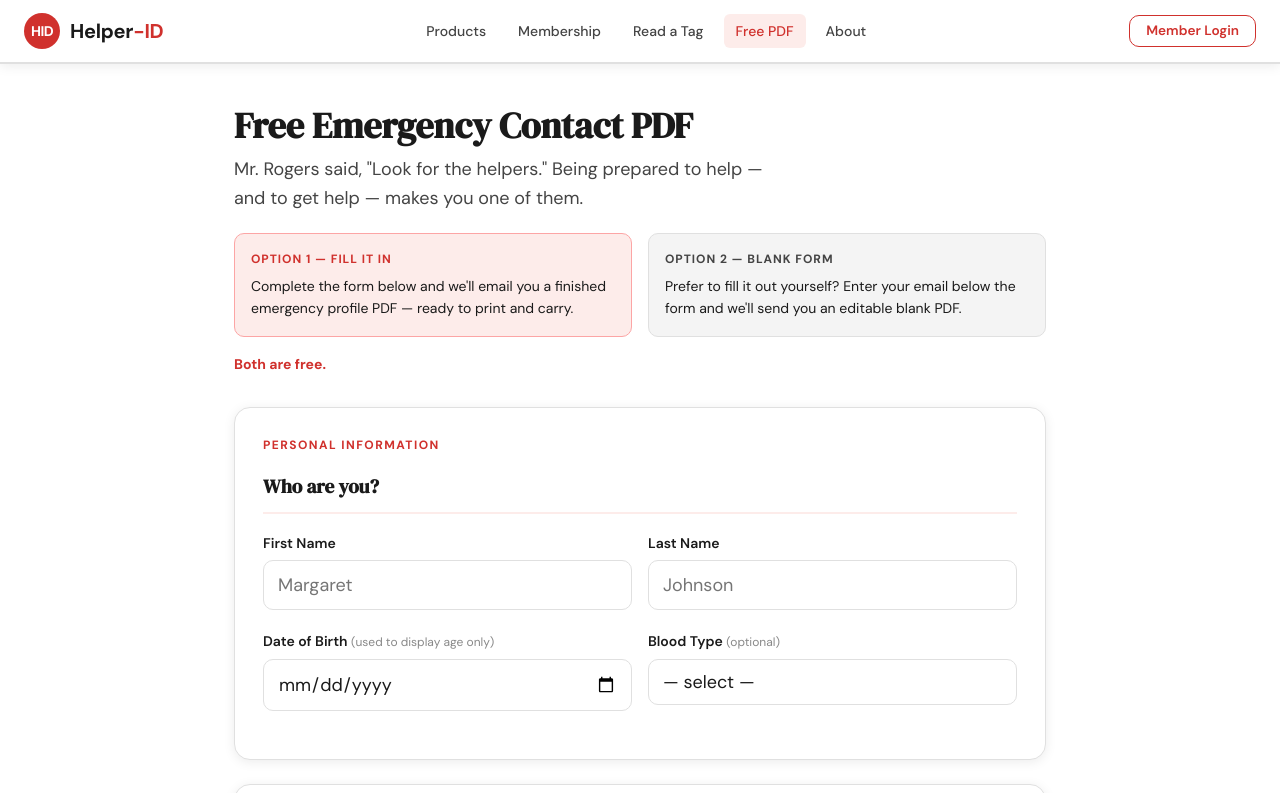
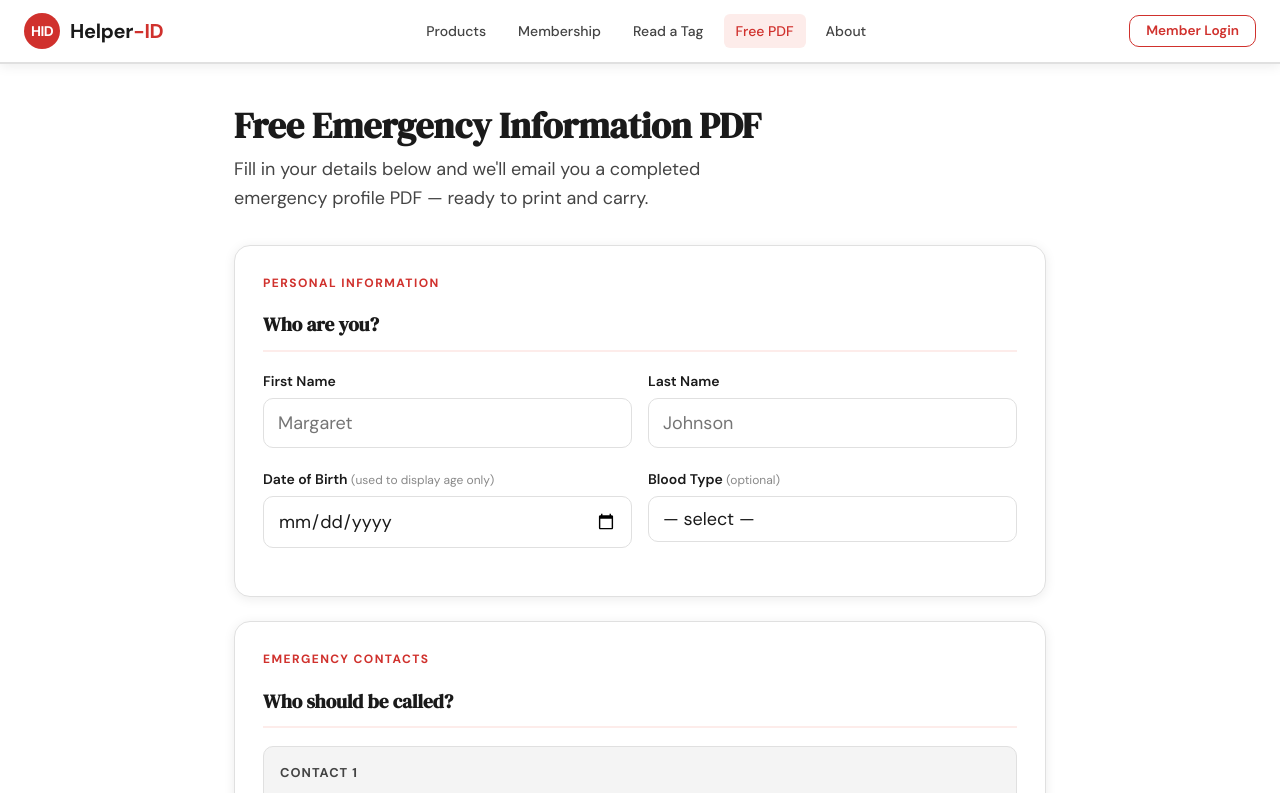
Before and after one commit to TheEmpathyLab/helper-id-reader, a plain HTML site: page pdf.html in a window 1280 px wide. Shown: the top 793 px of the page. Drawn offline with Linux system fonts and the light colour scheme.

Commit message:
Revert "Update pdf.html page header with two-option layout and Mr. Rogers copy"
This reverts commit 3095c4c3065d982dcf3d30ead71a2829ab2fbae6.

```diff
--- a/pdf.html
+++ b/pdf.html
@@ -51,26 +51,15 @@
   <main class="hid-main">
 
     <div class="hid-page-title">
-      <h1>Free Emergency Contact PDF</h1>
-      <p>Mr. Rogers said, "Look for the helpers." Being prepared to help — and to get help — makes you one of them.</p>
-      <div style="display:grid;grid-template-columns:repeat(auto-fit,minmax(220px,1fr));gap:var(--space-4);margin-top:var(--space-5);text-align:left;">
-        <div style="background:var(--red-light);border:1.5px solid #FCA5A5;border-radius:var(--radius);padding:var(--space-4);">
-          <div style="font-size:var(--text-xs);font-weight:700;text-transform:uppercase;letter-spacing:0.08em;color:var(--red);margin-bottom:6px;">Option 1 — Fill it in</div>
-          <div style="font-size:var(--text-sm);color:var(--black);line-height:1.6;">Complete the form below and we'll email you a finished emergency profile PDF — ready to print and carry.</div>
-        </div>
-        <div style="background:var(--gray-light);border:1.5px solid var(--border);border-radius:var(--radius);padding:var(--space-4);">
-          <div style="font-size:var(--text-xs);font-weight:700;text-transform:uppercase;letter-spacing:0.08em;color:var(--gray-dark);margin-bottom:6px;">Option 2 — Blank form</div>
-          <div style="font-size:var(--text-sm);color:var(--black);line-height:1.6;">Prefer to fill it out yourself? Enter your email below the form and we'll send you an editable blank PDF.</div>
-        </div>
-      </div>
-      <p style="margin-top:var(--space-4);font-size:var(--text-sm);font-weight:700;color:var(--red);">Both are free.</p>
+      <h1>Free Emergency Information PDF</h1>
+      <p>Fill in your details below and we'll email you a completed emergency profile PDF — ready to print and carry.</p>
     </div>
 
     <div id="form-fields"></div>
 
     <!-- Email + consent + submit -->
     <div class="hid-card">
-      <div class="hid-card-title">Option 1 — Where should we send it?</div>
+      <div class="hid-card-title">Where should we send it?</div>
       <div class="hid-form-group">
         <label class="hid-label" for="pdfEmail">Your Email Address</label>
         <input class="hid-input" type="email" id="pdfEmail" placeholder="you@email.com" />
@@ -91,7 +80,7 @@
     <div style="margin-top:var(--space-6);text-align:center;">
       <p style="font-size:var(--text-sm);color:var(--gray-mid);margin-bottom:var(--space-4);">— or —</p>
       <div class="hid-card" style="text-align:left;">
-        <div class="hid-card-title">Option 2 — Get the blank form</div>
+        <div class="hid-card-title">Just want the blank form?</div>
         <p style="font-size:var(--text-sm);color:var(--gray-dark);margin-bottom:var(--space-4);line-height:1.6;">
           We'll email you an editable PDF you can fill in yourself — digitally or by hand.
         </p>
```
